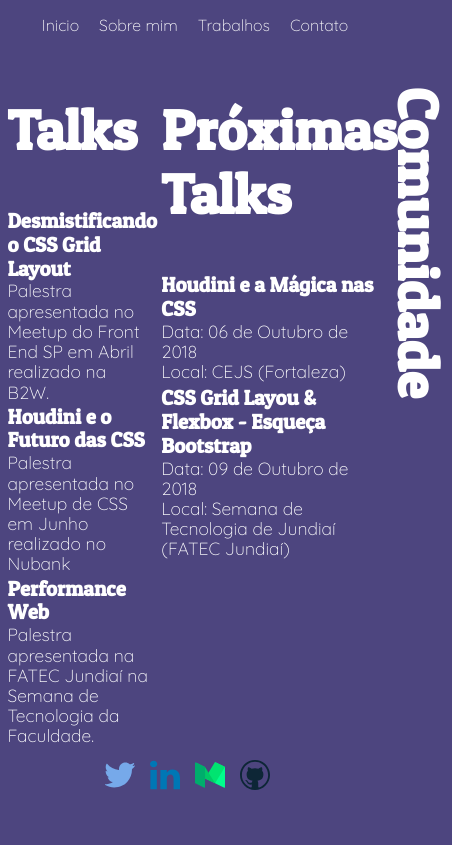
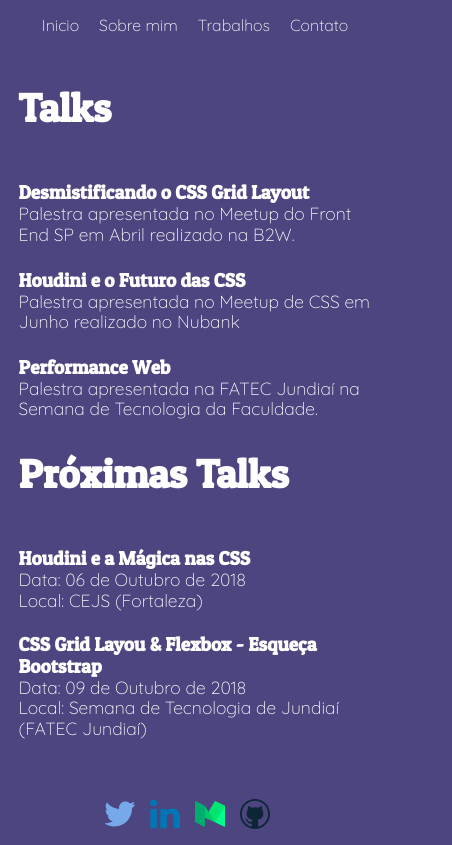
Before and after one commit to raffaeldantass/portfolio, a website: page src/comunidade.html in a window 390 px wide. Shown: the whole page, 452 px wide, since content can reach past the window. Drawn offline with Linux system fonts and the light colour scheme.

Commit message:
Comunity page finished

```diff
--- a/src/_assets/_css/_atoms/comunity-main-items.css
+++ b/src/_assets/_css/_atoms/comunity-main-items.css
@@ -1,5 +1,5 @@
 .page-title {
-	font-size: 3.5em;
+	font-size: 4em;
 	writing-mode: vertical-lr;
 }
 
@@ -16,3 +16,18 @@
 	font-size: 1.1em;
 	margin: 0;
 }
+
+@media screen and (max-width: 600px) {
+	.page-title {
+		display: none;
+	}
+
+	.comunity-main__title {
+		font-size: 2.5em;
+	}
+
+	.comunity-main__subtitle {
+		font-size: 1.2em;
+		padding: 5% 0 0 0;
+	}
+}
--- a/src/_assets/_css/_molecules/comunity-main.css
+++ b/src/_assets/_css/_molecules/comunity-main.css
@@ -1,9 +1,12 @@
 .comunity-main {
+	grid-area: main;
 	display: grid;
 	grid-template-columns: 1.5fr 1.5fr .2fr;
 	grid-template-rows: 1fr;
 	grid-template-areas: 'talks contribuition title-page-block';
+	align-items: center;
 	width: 95%;
+	height: 80%;
 }
 
 .comunity-main__talks {
@@ -21,3 +24,12 @@
 	display: flex;
 	justify-content: flex-end;
 }
+
+@media screen and (max-width: 600px) {
+	.comunity-main {
+		grid-template-columns: 1fr;
+		grid-template-rows: repeat(2, 1fr);
+		grid-template-areas: 'talks' 'contribuition';
+
+	}
+}
--- a/src/_assets/_css/_template/community.css
+++ b/src/_assets/_css/_template/community.css
@@ -1,3 +1,13 @@
 html, body {
 	background-color: #4D457F;
 }
+
+body {
+	display: grid;
+	grid-template-columns: 1fr;
+	grid-template-rows: 1fr 1fr 1fr;
+	grid-template-areas: 'menu'
+												'main'
+												'footer';
+	height:90vh;
+}
```
